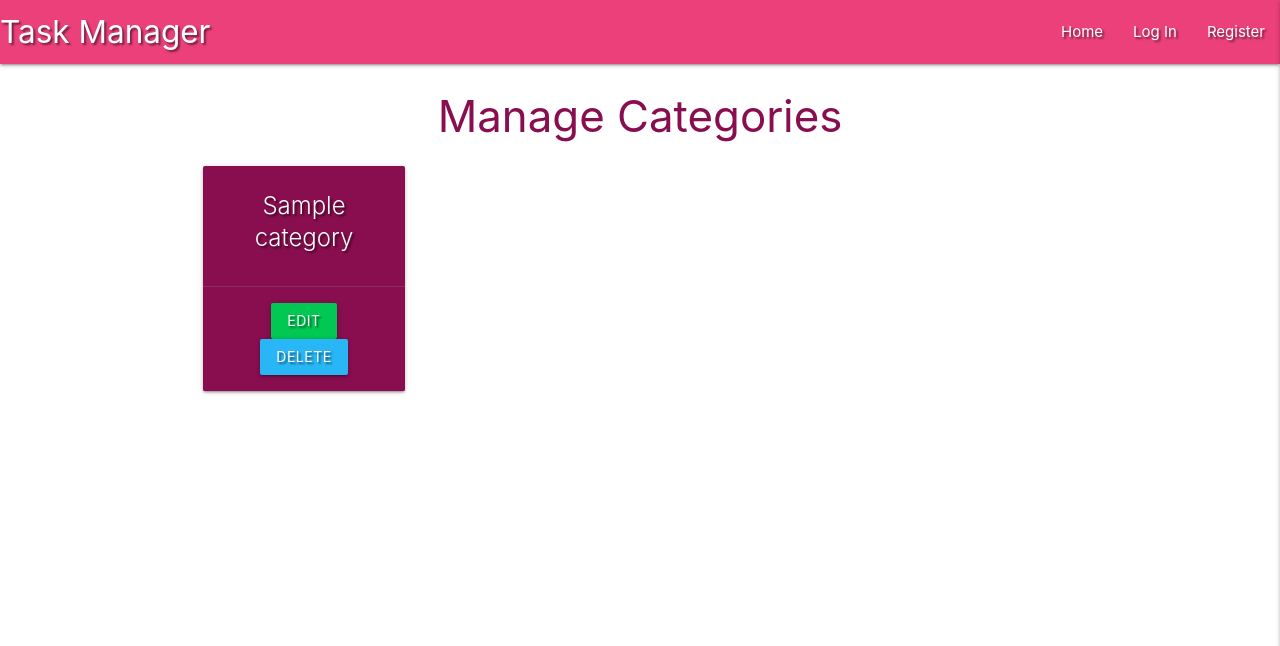
After one commit to ZionX42/flask-task-manager-project_1, a Flask app: page /get_categories in a window 1280 px wide. The commit adds this page. Shown: the top 646 px of the page. Run offline with Flask 2, Linux system fonts and the light colour scheme; a database or web service that is not in the repository returns one stand-in record (values such as "Sample title"); some libraries are stand-ins or nearby versions.

Commit message:
Add Manage Categories template

```diff
--- a/app.py
+++ b/app.py
@@ -145,6 +145,11 @@ def delete_task(task_id):
     flash("Task Successfully Deleted")
     return redirect(url_for("get_tasks"))
 
+@app.route("/get_categories")
+def get_categories():
+    categories = list(mongo.db.categories.find().sort("category_name", 1))
+    return render_template("categories.html", categories=categories)
+
 
 if __name__ == "__main__":
     app.run(host=os.environ.get("IP"),
--- a/templates/base.html
+++ b/templates/base.html
@@ -4,7 +4,7 @@
 <head>
     <meta charset="UTF-8">
     <meta name="viewport" content="width=device-width, initial-scale=1.0">
-    <link rel="icon" type="image/png" href="https://emojipedia.org/emoji/%F0%9F%98%8C/"/>
+    <link rel="icon" type="image/png" href="https://emojipedia.org/emoji/%F0%9F%98%8C/" />
     <link rel="stylesheet" href="https://cdnjs.cloudflare.com/ajax/libs/font-awesome/5.15.1/css/all.min.css"
         integrity="sha512-+4zCK9k+qNFUR5X+cKL9EIR+ZOhtIloNl9GIKS57V1MyNsYpYcUrUeQc9vNfzsWfV28IaLL3i96P9sdNyeRssA=="
         crossorigin="anonymous" type="text/css" />
@@ -29,7 +29,9 @@
                     {% if session.user %}
                     <li><a href="{{ url_for('profile', username=session['user']) }}">Profile</a></li>
                     <li><a href="{{ url_for('add_task') }}">New Task</a></li>
-                    <li><a href="#">Manage Categories</a></li>
+                    {% if session.user|lower == "admin"|lower %}
+                       <li><a href="{{ url_for('get_categories') }}">Manage Categories</a></li>
+                    {% endif %}
                     <li><a href="{{ url_for('logout') }}">Log Out</a></li>
                     {% else %}
                     <li><a href="{{ url_for('login') }}">Log In</a></li>
@@ -48,7 +50,9 @@
             {% if session.user %}
             <li><a href="{{ url_for('profile', username=session['user']) }}">Profile</a></li>
             <li><a href="{{ url_for('add_task') }}">New Task</a></li>
-            <li><a href="#">Manage Categories</a></li>
+            {% if session.user|lower == "admin"|lower %}
+                <li><a href="{{ url_for('get_categories') }}">Manage Categories</a></li>
+            {% endif %}
             <li><a href="{{ url_for('logout') }}">Log Out</a></li>
             {% else %}
             <li><a href="{{ url_for('login') }}">Log In</a></li>
--- /dev/null
+++ b/templates/categories.html
@@ -0,0 +1,22 @@
+{% extends "base.html" %}
+{% block content %}
+
+ <h3 class="pink-text text-darken-4 center-align">Manage Categories</h3>
+
+    <div class="row">
+        {% for category in categories %}
+            <div class="col s12 m3">
+                <div class="card pink darken-4 text-shadow center-align">
+                    <div class="card-content white-text">
+                        <span class="card-title">{{ category.category_name }}</span>
+                    </div>
+                    <div class="card-action">
+                        <a href="#" class="btn green accent-4">Edit</a>
+                        <a href="#" class="btn light-blue lighten-1">Delete</a>
+                    </div>
+                </div>
+            </div>
+        {% endfor %}
+    </div>
+
+{% endblock %}
```
